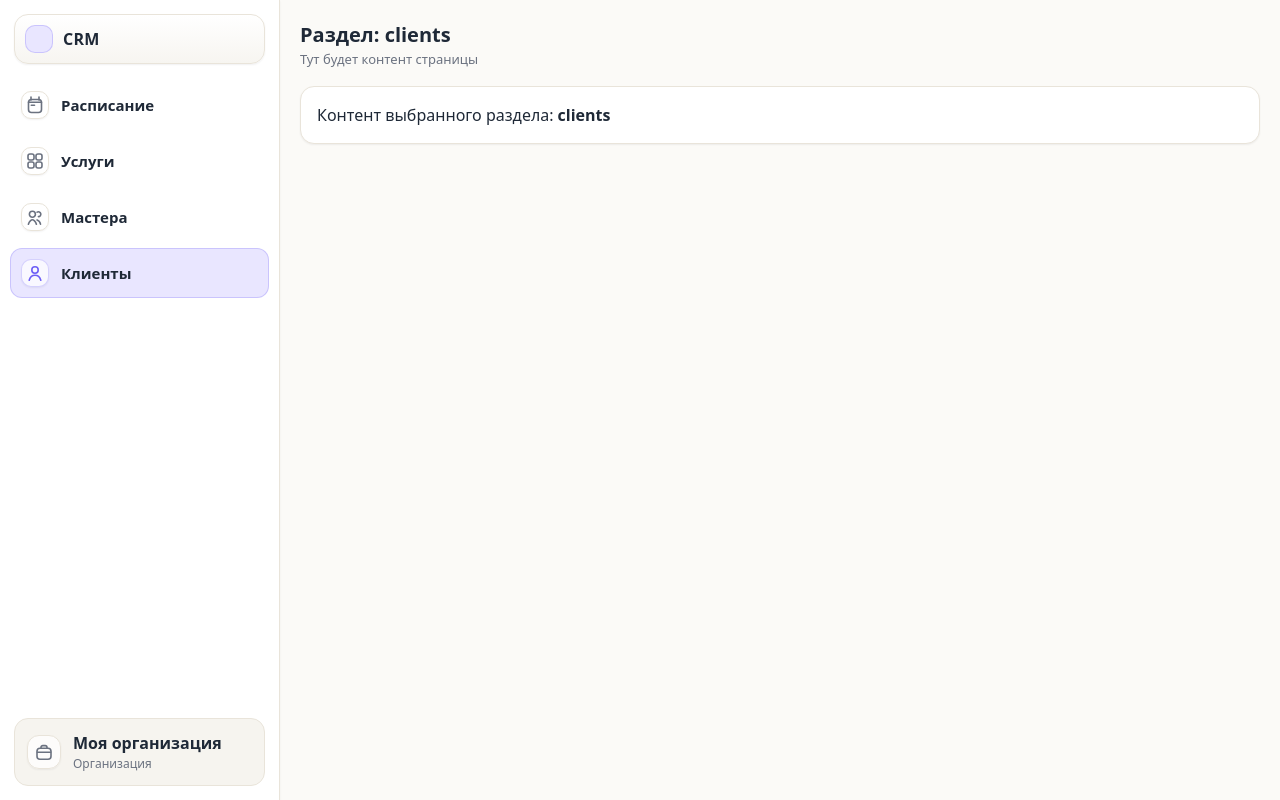
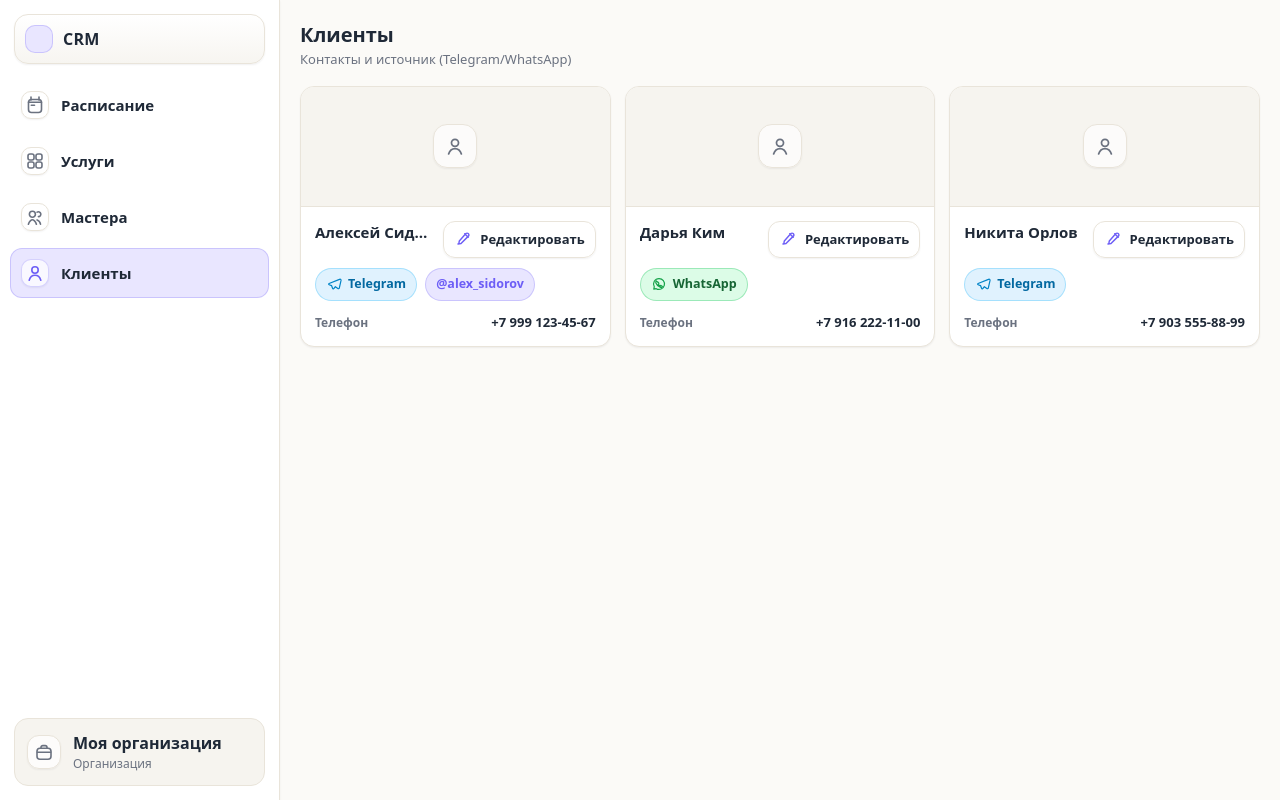
Before and after one commit to Range18/localCrm_admin_panel, a React (Vite) app: page / in a window 1280 px wide. Both pictures are taken after a click on the button "Клиенты". Built offline with nearby package versions, Linux system fonts and the light colour scheme.

Commit message:
Add clients page

```diff
--- a/src/App.tsx
+++ b/src/App.tsx
@@ -10,6 +10,8 @@ import { MasterCard } from "./components/master-card/MasterCard";
 
 import type { SidebarKey } from "./components/sidebar-tab/types";
 import { TilePage } from "./pages/tile-page/TilePage";
+import {ClientCard} from "./components/client-card/ClientCard";
+import type {ClientCardData} from "./components/client-card/ClientCard";
 
 export default function App() {
     const [activeKey, setActiveKey] = useState<SidebarKey>("schedule");
@@ -19,6 +21,35 @@ export default function App() {
             { id: "1", title: "Стрижка", description: "Классическая стрижка с мытьём и укладкой.", price: 1500, durationMin: 60, currency: "RUB" },
             { id: "2", title: "Окрашивание", description: "Подбор оттенка, окрашивание и уход.", price: 4500, durationMin: 120, currency: "RUB" },
             { id: "3", title: "Маникюр", description: "Обработка + покрытие (по желанию).", price: 2000, durationMin: 90, currency: "RUB" },
+        ],
+        []
+    );
+
+    const clients = useMemo<ClientCardData[]>(
+        () => [
+            {
+                id: "c1",
+                firstName: "Алексей",
+                lastName: "Сидоров",
+                phone: "+7 999 123-45-67",
+                source: "telegram",
+                telegramUsername: "alex_sidorov",
+                imageUrl: "",
+            },
+            {
+                id: "c2",
+                firstName: "Дарья",
+                lastName: "Ким",
+                phone: "+7 916 222-11-00",
+                source: "whatsapp",
+            },
+            {
+                id: "c3",
+                firstName: "Никита",
+                lastName: "Орлов",
+                phone: "+7 903 555-88-99",
+                source: "telegram",
+            },
         ],
         []
     );
@@ -87,6 +118,15 @@ export default function App() {
                         ariaLabel="Список мастеров"
                         renderItem={(m) => <MasterCard data={m} onEdit={(id) => console.log("edit master", id)} />}
                     />
+                ) : activeKey === "clients" ? (
+                    <TilePage<ClientCardData>
+                        title="Клиенты"
+                        subtitle="Контакты и источник (Telegram/WhatsApp)"
+                        items={clients}
+                        emptyText="Добавь первого клиента"
+                        ariaLabel="Список клиентов"
+                        renderItem={(c) => <ClientCard data={c} onEdit={(id) => console.log("edit client", id)} />}
+                    />
                 ) : (
                     <div className="page">
                         <div className="pageHeader">
--- /dev/null
+++ b/src/components/client-card/ClientCard.css
@@ -0,0 +1,175 @@
+.clCard{
+    background: var(--surface);
+    border: 1px solid var(--border);
+    border-radius: var(--radius);
+    box-shadow: var(--shadow-sm);
+    overflow: hidden;
+
+    display: flex;
+    flex-direction: column;
+    min-width: 0;
+}
+
+.clImgWrap{
+    height: 120px;
+    background: var(--surface-2);
+    border-bottom: 1px solid var(--border);
+    display: grid;
+    place-items: center;
+}
+
+.clImg{
+    width: 100%;
+    height: 100%;
+    object-fit: cover;
+    display: block;
+}
+
+.clImgPlaceholder{
+    width: 44px;
+    height: 44px;
+    border-radius: 14px;
+    display: grid;
+    place-items: center;
+
+    color: var(--text-muted);
+    background: rgba(255,255,255,0.7);
+    border: 1px solid var(--border);
+    box-shadow: var(--shadow-sm);
+}
+
+.clBody{
+    padding: 14px;
+    display: flex;
+    flex-direction: column;
+    gap: 10px;
+    min-width: 0;
+}
+
+.clTop{
+    display: flex;
+    align-items: flex-start;
+    justify-content: space-between;
+    gap: 10px;
+}
+
+.clTitle{
+    margin: 0;
+    font-size: 15px;
+    font-weight: 800;
+    color: var(--text);
+
+    overflow: hidden;
+    text-overflow: ellipsis;
+    white-space: nowrap;
+}
+
+.clMeta{
+    display: flex;
+    gap: 8px;
+    flex-wrap: wrap;
+}
+
+.clPill{
+    display: inline-flex;
+    align-items: center;
+    gap: 6px;
+
+    padding: 6px 10px;
+    border-radius: 999px;
+
+    font-size: 12.5px;
+    font-weight: 800;
+
+    border: 1px solid var(--border);
+    background: rgba(255,255,255,0.65);
+    color: var(--text);
+}
+
+.clPillIcon{
+    display: grid;
+    place-items: center;
+    color: var(--text-muted);
+}
+
+.clPill.isTg{
+    border-color: rgba(56, 189, 248, 0.35);
+    background: var(--info-weak);
+    color: #0369A1;
+}
+.clPill.isTg .clPillIcon{ color: #0284C7; }
+
+.clPill.isWa{
+    border-color: rgba(34, 197, 94, 0.35);
+    background: var(--success-weak);
+    color: #166534;
+}
+.clPill.isWa .clPillIcon{ color: #16A34A; }
+
+.clPill.isUser{
+    border-color: rgba(109, 94, 246, 0.25);
+    background: var(--primary-weak);
+    color: var(--primary);
+}
+
+.clRow{
+    display: flex;
+    align-items: baseline;
+    justify-content: space-between;
+    gap: 12px;
+
+    padding-top: 2px;
+}
+
+.clLabel{
+    font-size: 12px;
+    font-weight: 700;
+    color: var(--text-muted);
+}
+
+.clValue{
+    font-size: 13px;
+    font-weight: 800;
+    color: var(--text);
+    white-space: nowrap;
+}
+
+.clEditBtn{
+    flex: 0 0 auto;
+    border: 1px solid var(--border);
+    background: rgba(255,255,255,0.75);
+    color: var(--text);
+    border-radius: 12px;
+
+    padding: 8px 10px;
+    font-size: 13px;
+    font-weight: 700;
+    cursor: pointer;
+
+    display: inline-flex;
+    align-items: center;
+    gap: 8px;
+
+    box-shadow: var(--shadow-sm);
+    transition: transform .05s ease, border-color .15s ease, background .15s ease;
+}
+
+.clEditBtn:hover{
+    border-color: rgba(109, 94, 246, 0.35);
+    background: rgba(233, 230, 255, 0.6);
+}
+
+.clEditBtn:active{
+    transform: translateY(1px);
+}
+
+.clEditBtn:focus-visible{
+    outline: none;
+    box-shadow: var(--focus);
+}
+
+.clEditIcon{
+    color: var(--primary);
+    display: grid;
+    place-items: center;
+}
--- /dev/null
+++ b/src/components/client-card/ClientCard.tsx
@@ -0,0 +1,124 @@
+import "./ClientCard.css";
+
+export type ClientSource = "telegram" | "whatsapp";
+
+export type ClientCardData = {
+    id: string;
+    firstName: string;
+    lastName: string;
+    phone: string;
+
+    source: ClientSource;
+    telegramUsername?: string;
+
+    imageUrl?: string;
+};
+
+type Props = {
+    data: ClientCardData;
+    onEdit?: (id: string) => void;
+};
+
+export function ClientCard({ data, onEdit }: Props) {
+    const fullName = `${data.firstName} ${data.lastName}`.trim();
+
+    return (
+        <article className="clCard">
+            <div className="clImgWrap" aria-hidden="true">
+                {data.imageUrl ? (
+                    <img className="clImg" src={data.imageUrl} alt="" loading="lazy" />
+                ) : (
+                    <div className="clImgPlaceholder">
+                        <svg width="22" height="22" viewBox="0 0 20 20" fill="none">
+                            <path
+                                d="M10 10.3a3.2 3.2 0 1 1 0-6.4 3.2 3.2 0 0 1 0 6.4Z"
+                                stroke="currentColor"
+                                strokeWidth="1.6"
+                            />
+                            <path
+                                d="M4.2 17.2c1-3.3 3.4-4.9 5.8-4.9s4.8 1.6 5.8 4.9"
+                                stroke="currentColor"
+                                strokeWidth="1.6"
+                                strokeLinecap="round"
+                            />
+                        </svg>
+                    </div>
+                )}
+            </div>
+
+            <div className="clBody">
+                <div className="clTop">
+                    <h3 className="clTitle" title={fullName}>
+                        {fullName}
+                    </h3>
+
+                    <button type="button" className="clEditBtn" onClick={() => onEdit?.(data.id)}>
+            <span className="clEditIcon" aria-hidden="true">
+              <svg width="18" height="18" viewBox="0 0 20 20" fill="none">
+                <path
+                    d="M11.9 4.2l3.9 3.9M4.4 15.6l3.4-.6 8.2-8.2a1.8 1.8 0 0 0 0-2.6l-.2-.2a1.8 1.8 0 0 0-2.6 0L5.9 12.2l-.6 3.4Z"
+                    stroke="currentColor"
+                    strokeWidth="1.6"
+                    strokeLinecap="round"
+                    strokeLinejoin="round"
+                />
+              </svg>
+            </span>
+                        Редактировать
+                    </button>
+                </div>
+
+                <div className="clMeta">
+          <span className={`clPill ${data.source === "telegram" ? "isTg" : "isWa"}`}>
+            <span className="clPillIcon" aria-hidden="true">
+              {data.source === "telegram" ? <IconTelegram /> : <IconWhatsapp />}
+            </span>
+              {data.source === "telegram" ? "Telegram" : "WhatsApp"}
+          </span>
+
+                    {data.source === "telegram" && data.telegramUsername ? (
+                        <span className="clPill isUser">@{data.telegramUsername.replace(/^@/, "")}</span>
+                    ) : null}
+                </div>
+
+                <div className="clRow">
+                    <span className="clLabel">Телефон</span>
+                    <span className="clValue">{data.phone}</span>
+                </div>
+            </div>
+        </article>
+    );
+}
+
+/** Заглушки иконок (можешь заменить своими SVG) */
+function IconTelegram() {
+    return (
+        <svg width="16" height="16" viewBox="0 0 20 20" fill="none">
+            <path
+                d="M16.8 4.2L3.9 9.3c-.8.3-.8 1.4 0 1.7l3.1 1.1 1.2 3.3c.3.8 1.3.9 1.8.2l1.7-2.2 3.1 2.3c.7.5 1.7.1 1.9-.8l2.1-9.4c.2-1-0.7-1.8-1.7-1.3Z"
+                stroke="currentColor"
+                strokeWidth="1.5"
+                strokeLinejoin="round"
+            />
+        </svg>
+    );
+}
+
+function IconWhatsapp() {
+    return (
+        <svg width="16" height="16" viewBox="0 0 20 20" fill="none">
+            <path
+                d="M10 3.2a6.8 6.8 0 0 0-5.9 10.2l-.6 3 3-.6A6.8 6.8 0 1 0 10 3.2Z"
+                stroke="currentColor"
+                strokeWidth="1.5"
+                strokeLinejoin="round"
+            />
+            <path
+                d="M8.1 7.7c.2-.3.6-.3.8 0l.8 1.3c.2.3.1.7-.2.9l-.5.3c.6 1 1.5 1.8 2.5 2.4l.3-.5c.2-.3.6-.4.9-.2l1.3.8c.3.2.3.6 0 .8-.6.7-1.6 1-2.5.6-2.4-1-4.4-3-5.4-5.4-.4-.9-.1-1.9.6-2.5Z"
+                stroke="currentColor"
+                strokeWidth="1.5"
+                strokeLinejoin="round"
+            />
+        </svg>
+    );
+}
```
